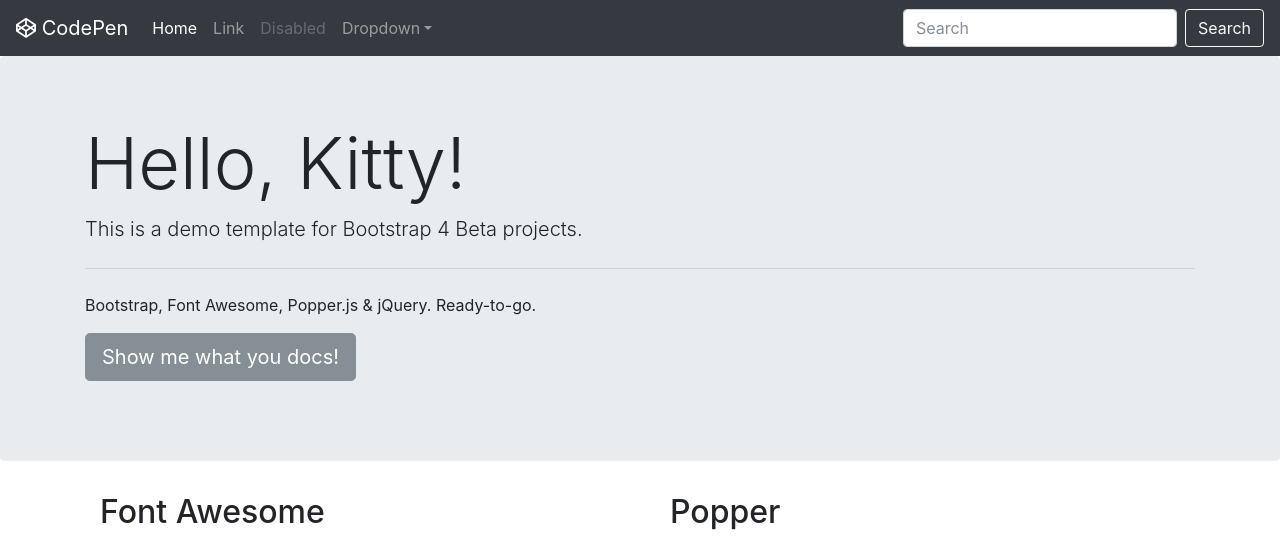
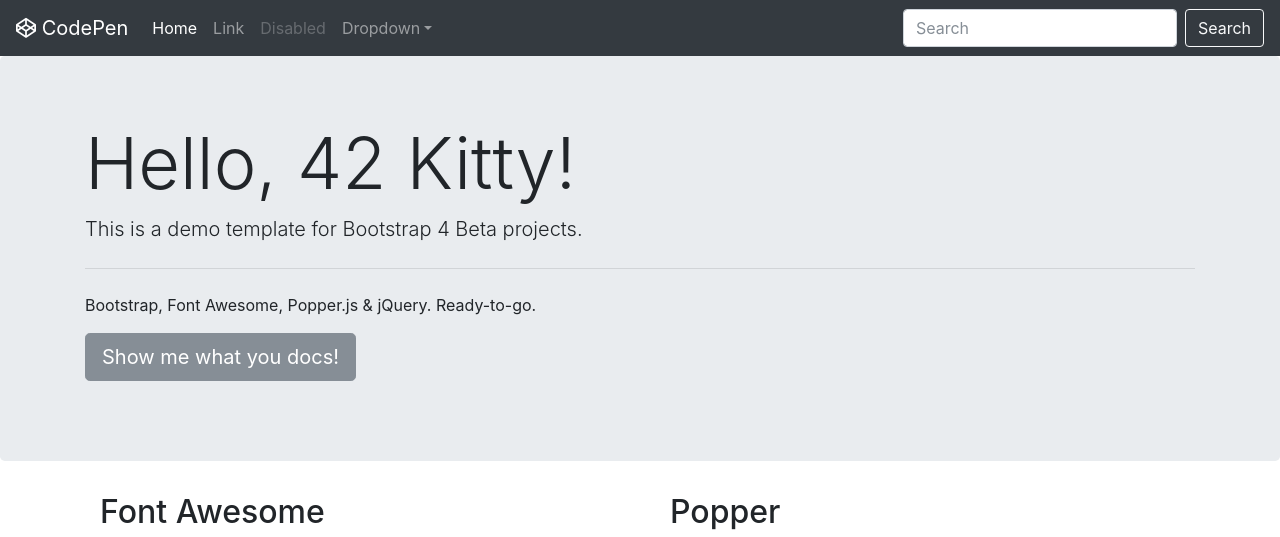
Before and after one commit to Porrapat/porrapat.github.io, a plain HTML site: page index.html in a window 1280 px wide. Shown: the top 537 px of the page. Drawn offline with nearby package versions, Linux system fonts and the light colour scheme.

Commit message:
Update index.html

```diff
--- a/index.html
+++ b/index.html
@@ -54,7 +54,7 @@ nav .btn-outline-light:hover {
 <!-- Main jumbotron for a primary marketing message or call to action -->
 <div class="jumbotron">
   <div class="container">
-    <h1 class="display-3">Hello, Kitty!</h1>
+    <h1 class="display-3">Hello, 42 Kitty!</h1>
     <p class="lead">This is a demo template for Bootstrap 4 Beta projects.</p>
     <hr class="my-4">
     <p>Bootstrap, Font Awesome, Popper.js &amp; jQuery. Ready-to-go.</p>
```
